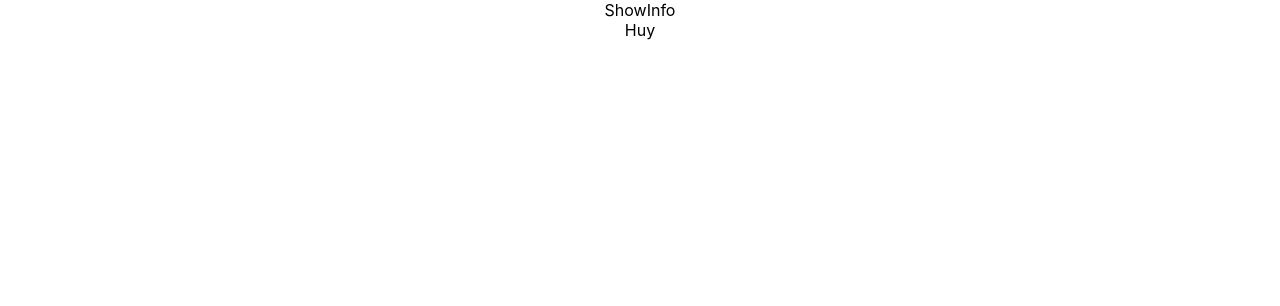
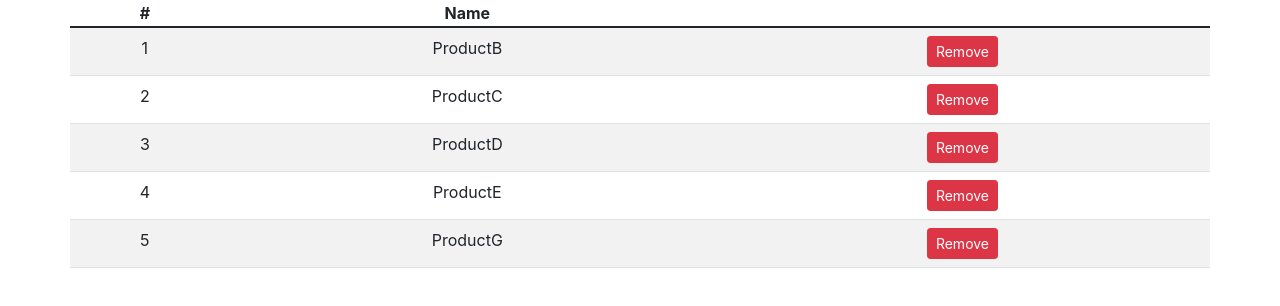
Before and after one commit to Huyvtph13755/TypeScript, a React (Vite) app in the folder my-app/: page / in a window 1280 px wide. Shown: the top 306 px of the page. Built offline with nearby package versions, Linux system fonts and the light colour scheme; data requests are answered from the project's data file.

Commit message:
update remove

```diff
--- /dev/null
+++ b/my-app/db.json
@@ -0,0 +1,29 @@
+{
+  "products": [
+    {
+      "id": 2,
+      "name": "ProductB",
+      "price": "20"
+    },
+    {
+      "id": 3,
+      "name": "ProductC",
+      "price": "20"
+    },
+    {
+      "id": 4,
+      "name": "ProductD",
+      "price": "20"
+    },
+    {
+      "id": 5,
+      "name": "ProductE",
+      "price": "20"
+    },
+    {
+      "id": 7,
+      "name": "ProductG",
+      "price": "20"
+    }
+  ]
+}
--- a/my-app/index.html
+++ b/my-app/index.html
@@ -4,6 +4,7 @@
     <meta charset="UTF-8" />
     <link rel="icon" type="image/svg+xml" href="/src/favicon.svg" />
     <meta name="viewport" content="width=device-width, initial-scale=1.0" />
+    <link href="https://cdn.jsdelivr.net/npm/bootstrap@5.1.3/dist/css/bootstrap.min.css" rel="stylesheet" integrity="sha384-1BmE4kWBq78iYhFldvKuhfTAU6auU8tT94WrHftjDbrCEXSU1oBoqyl2QvZ6jIW3" crossorigin="anonymous">
     <title>Vite App</title>
   </head>
   <body>
--- a/my-app/package.json
+++ b/my-app/package.json
@@ -8,6 +8,7 @@
     "preview": "vite preview"
   },
   "dependencies": {
+    "axios": "^0.26.1",
     "react": "^17.0.2",
     "react-dom": "^17.0.2"
   },
--- a/my-app/src/App.tsx
+++ b/my-app/src/App.tsx
@@ -1,19 +1,53 @@
-import { useState } from 'react'
+import { useEffect, useState } from 'react'
+import axios from 'axios';
 import logo from './logo.svg'
 import './App.css'
-import ShowInfo from './ShowInfo'
+import ShowInfo from './components/ShowInfo'
+import type { ProductType } from './types/product';
+import { list, remove } from './api/product';
+function App() {
+  const [products, setProducts] = useState<ProductType[]>([]);
+  // const [count, setCount] = useState<number>(0);
 
-function App() {
-  type TProduct = {
-    id: number,
-    name: string
+  useEffect(() => {
+     const getProducts = async () => {
+        const { data } = await list();
+        setProducts(data);
+        console.log(data);
+
+     }
+     getProducts();
+  },[])
+
+  const removeItem = async (id: number) => {
+    // xoa tren API
+    const { data } = await remove(id);
+    // reRender
+    data && setProducts(products.filter(item => item.id !== data.id));
+    document.location.href = "/";
   }
-  const [count, setCount] = useState<number>(0);
-  const [products, setProducts] = useState<TProduct[]>([{id: 1, name: "Product A"}])
-
   return (
     <div className="App">
-      <ShowInfo name="Huy"/>
+      <table className='table container-xl table-striped'>
+        <thead>
+          <th>#</th>
+          <th>Name</th>
+          <th></th>
+        </thead>
+        <tbody>
+          {products.map((item, index) => {
+            return <tr>
+                    <td>{index + 1}</td>
+                    <td>{item.name}</td>
+                    <td>
+                      <button className='btn btn-sm btn-danger' onClick={() => removeItem(item.id)}>Remove</button>
+                    </td>
+                  </tr>
+          })}
+
+        </tbody>
+      </table>
+
     </div>
   )
 }
--- /dev/null
+++ b/my-app/src/api/instance.tsx
@@ -0,0 +1,7 @@
+
+import axios from 'axios';
+
+const instance = axios.create({
+    baseURL: 'http://localhost:3001'
+});
+export default instance;
--- /dev/null
+++ b/my-app/src/api/product.tsx
@@ -0,0 +1,10 @@
+import instance from './instance';
+
+export const list = () => {
+    const url = '/products';
+    return instance.get(url);
+}
+export const remove = (id: number) => {
+    const url = `/products/${id}`;
+    return instance.delete(url);
+}
--- /dev/null
+++ b/my-app/src/components/ShowInfo.tsx
@@ -0,0 +1,16 @@
+import React from 'react'
+import type { ProductType } from '../types/product'
+
+type ShowInfoProps  = {
+  info: ProductType
+}
+
+const ShowInfo = (props: ShowInfoProps) => {
+  return (
+    <div>
+      { props.info.name}
+    </div>
+  )
+}
+
+export default ShowInfo
--- /dev/null
+++ b/my-app/src/types/product.tsx
@@ -0,0 +1,5 @@
+export type ProductType = {
+    id: number,
+    name: string,
+    age: number
+}
```
Also changed, not shown: 1 other file (tests, documents, lock files or other folders).
